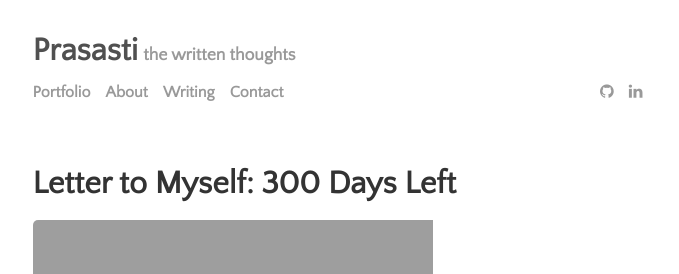
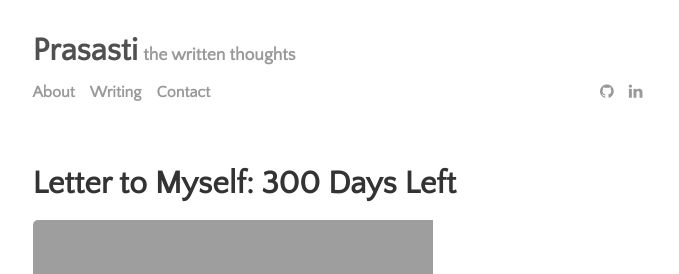
Before and after one commit to dediprakasa/deprak.github.io, a Jekyll site: the page built from index.html, in a window 1280 px wide and 900 px high. Shown: the top 274 px of the window, without its empty margins (300-979 px from the left). Built offline with Jekyll 4.4.1, drawn with Linux system fonts in a browser that asks for light colours; formulas are drawn with MathJax 3; the list of posts is cut into pages by our own code.

Commit message:
remove porto menu

```diff
--- a/_data/settings.yml
+++ b/_data/settings.yml
@@ -6,7 +6,7 @@ disqus:
 google-ID: 'UA-112060364-1'
 
 menu:
-- {name: 'Portfolio', path: 'menu', url: 'portfolio.html'}
+# - {name: 'Portfolio', path: 'menu', url: 'portfolio.html'}
 - {name: 'About', path: 'menu', url: 'about.html'}
 - {name: 'Writing', path: 'menu', url: 'writing.html'}
 - {name: 'Contact', path: 'menu', url: 'contact.html'}
```
